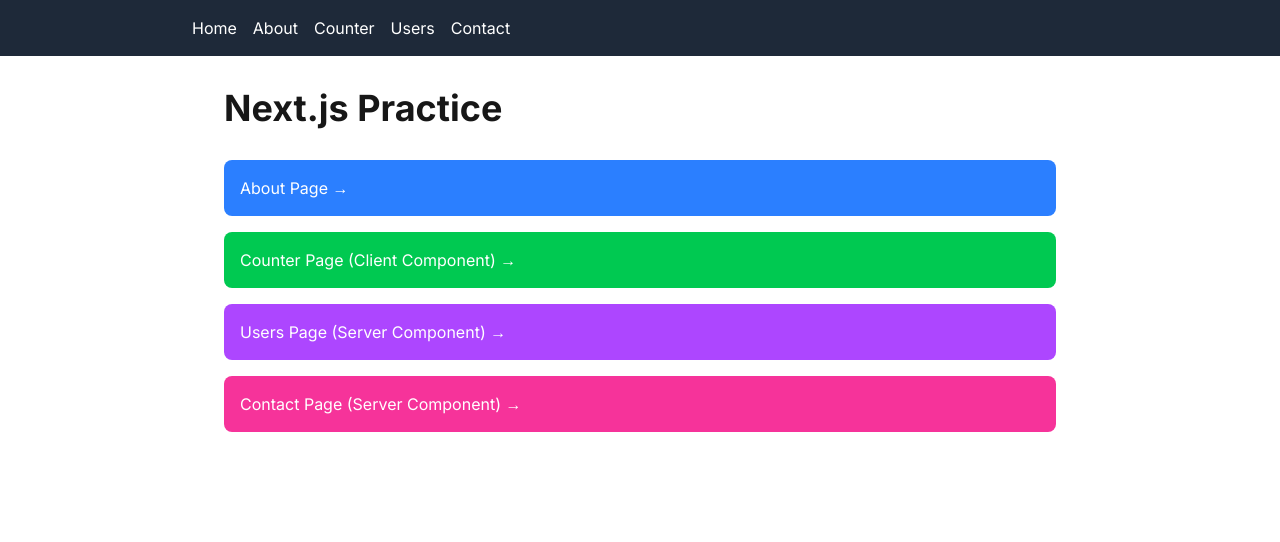
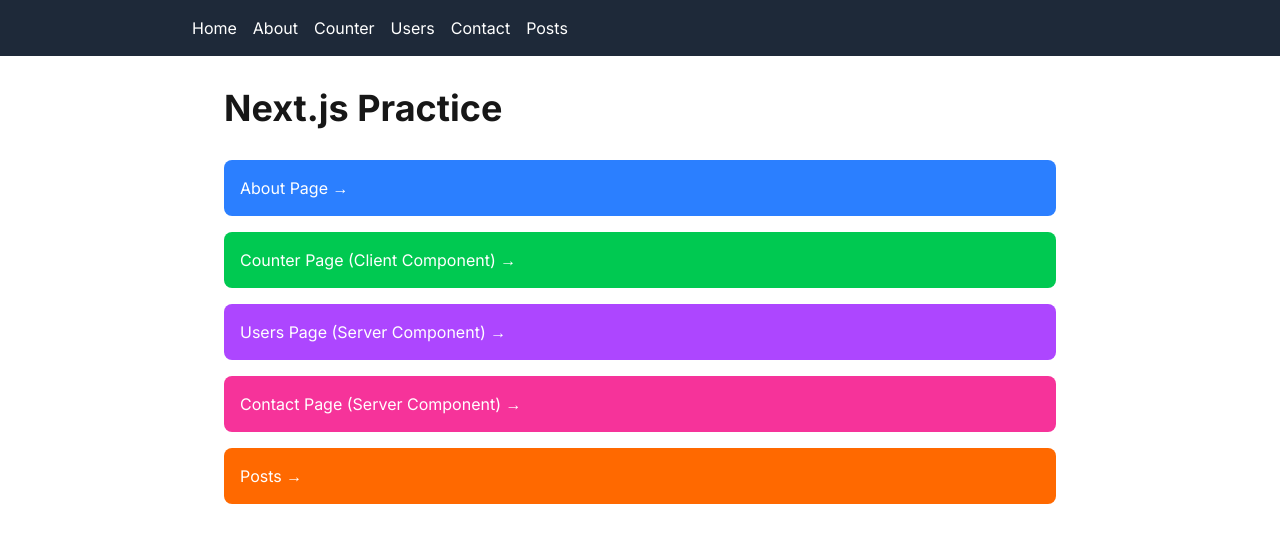
Before and after one commit to nishidanamiki/nextjs-practice, a Next.js app: page / in a window 1280 px wide. Shown: the top 542 px of the page. Built offline with nearby package versions, Linux system fonts and the light colour scheme.

Commit message:
feat: Postsページにfetchによるデータ取得とナビゲーションリンクを追加

```diff
--- a/app/layout.tsx
+++ b/app/layout.tsx
@@ -35,6 +35,9 @@
             <Link href="/contact" className="hover:text-gray-300">
               Contact
             </Link>
+            <Link href="/posts" className="hover:text-gray-300">
+              Posts
+            </Link>
           </nav>
         </header>
         <div className="max-w-4xl mx-auto">{children}</div>
--- a/app/page.tsx
+++ b/app/page.tsx
@@ -30,6 +30,12 @@
         >
           Contact Page (Server Component) →
         </Link>
+        <Link
+          href="/posts"
+          className="block p-4 bg-orange-500 text-white rounded-lg hover:bg-orange-600"
+        >
+          Posts →
+        </Link>
       </nav>
     </main>
   );
--- /dev/null
+++ b/app/posts/page.tsx
@@ -0,0 +1,32 @@
+interface Post {
+  id: number;
+  title: string;
+}
+
+// ページコンポーネントをasync関数として定義
+async function PostsPage() {
+  // データを直接fetch
+  const res = await fetch("https://jsonplaceholder.typicode.com/posts", {
+    // Next.jsのキャッシュオプション（後述）
+    cache: "force-cache",
+  });
+
+  if (!res.ok) {
+    throw new Error("Failed to fetch data");
+  }
+
+  const posts: Post[] = await res.json();
+
+  return (
+    <main>
+      <h1>Posts</h1>
+      <ul>
+        {posts.map((post) => (
+          <li key={post.id}>{post.title}</li>
+        ))}
+      </ul>
+    </main>
+  );
+}
+
+export default PostsPage;
```
